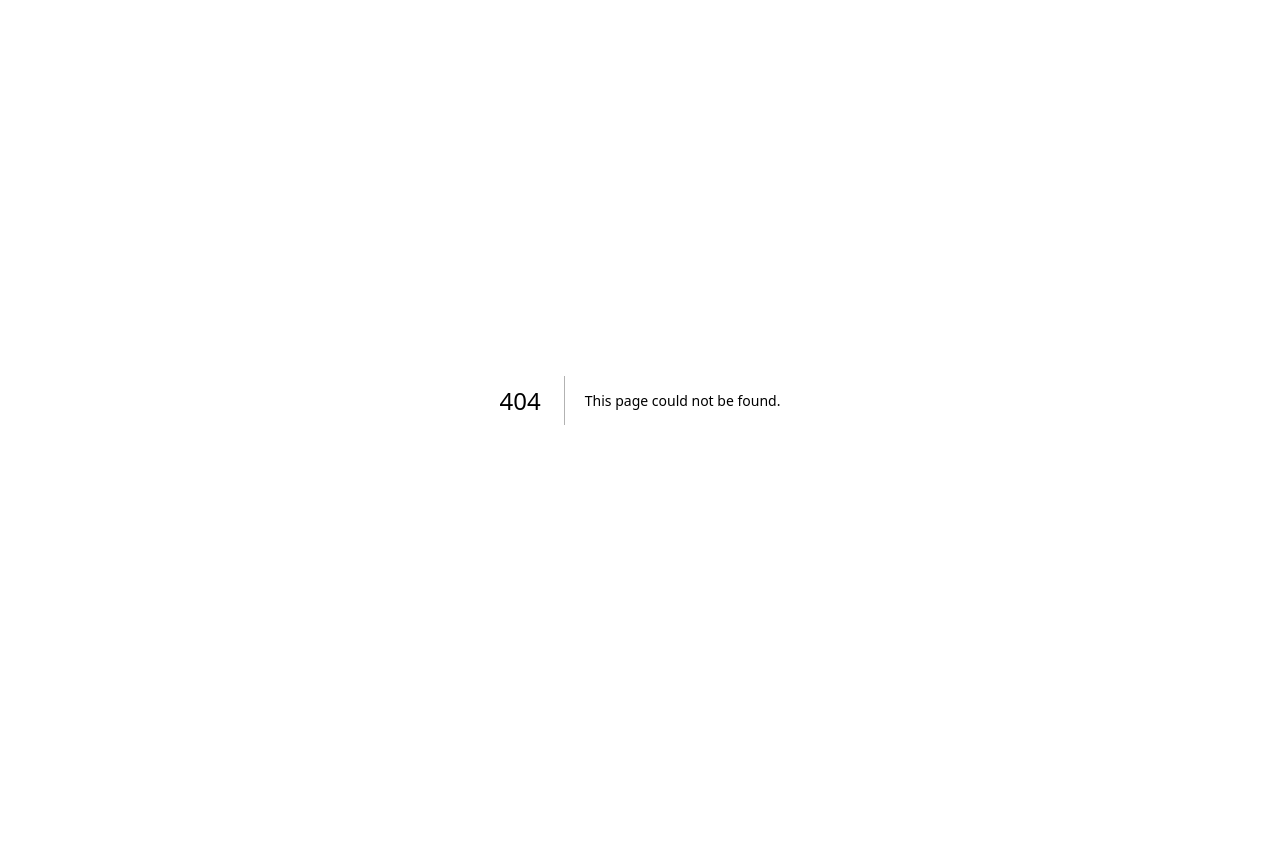
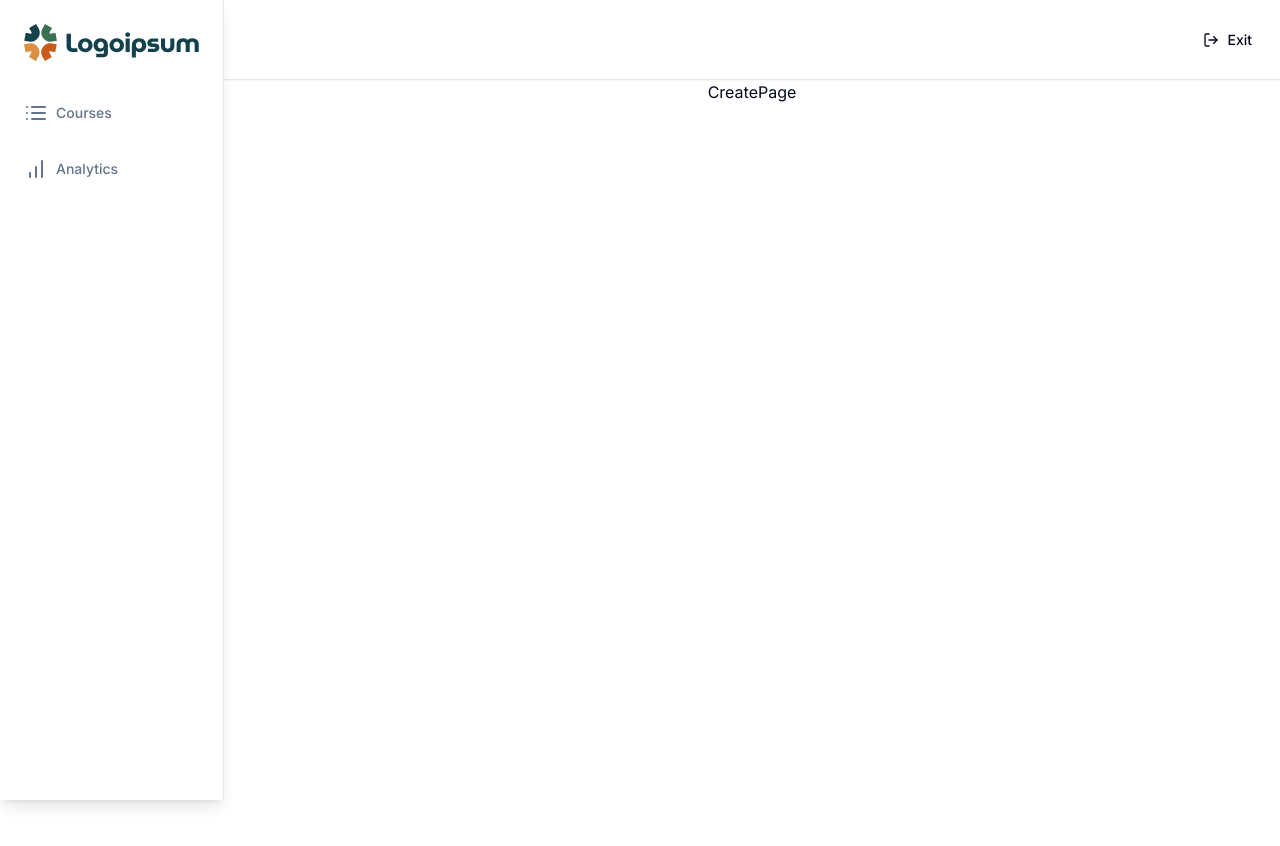
Before and after one commit to dirudeen/lms-app, a Next.js app: page /teacher/create in a window 1280 px wide. Before the commit this address had no page. Shown: the top 846 px of the page. Before the commit the page ends 800 px from the top, so only its background shows below. Built offline with nearby package versions, Linux system fonts and the light colour scheme.

Commit message:
Create a create courses page component

```diff
--- /dev/null
+++ b/src/app/(dashboard)/(routes)/teacher/create/page.tsx
@@ -0,0 +1,21 @@
+"use client"
+import { zodResolver } from "@hookform/resolvers/zod"
+import { useForm } from "react-hook-form"
+import { z } from "zod"
+
+import { Button } from "@/components/ui/button"
+import {
+  Form,
+  FormControl,
+  FormDescription,
+  FormField,
+  FormItem,
+  FormLabel,
+  FormMessage,
+} from "@/components/ui/form"
+import { Input } from "@/components/ui/input"
+export default function CreatePage() {
+  return (
+    <div className="max-w-5xl mx-auto md:flex md:items-center md:justify-center">CreatePage</div>
+  )
+}
```
